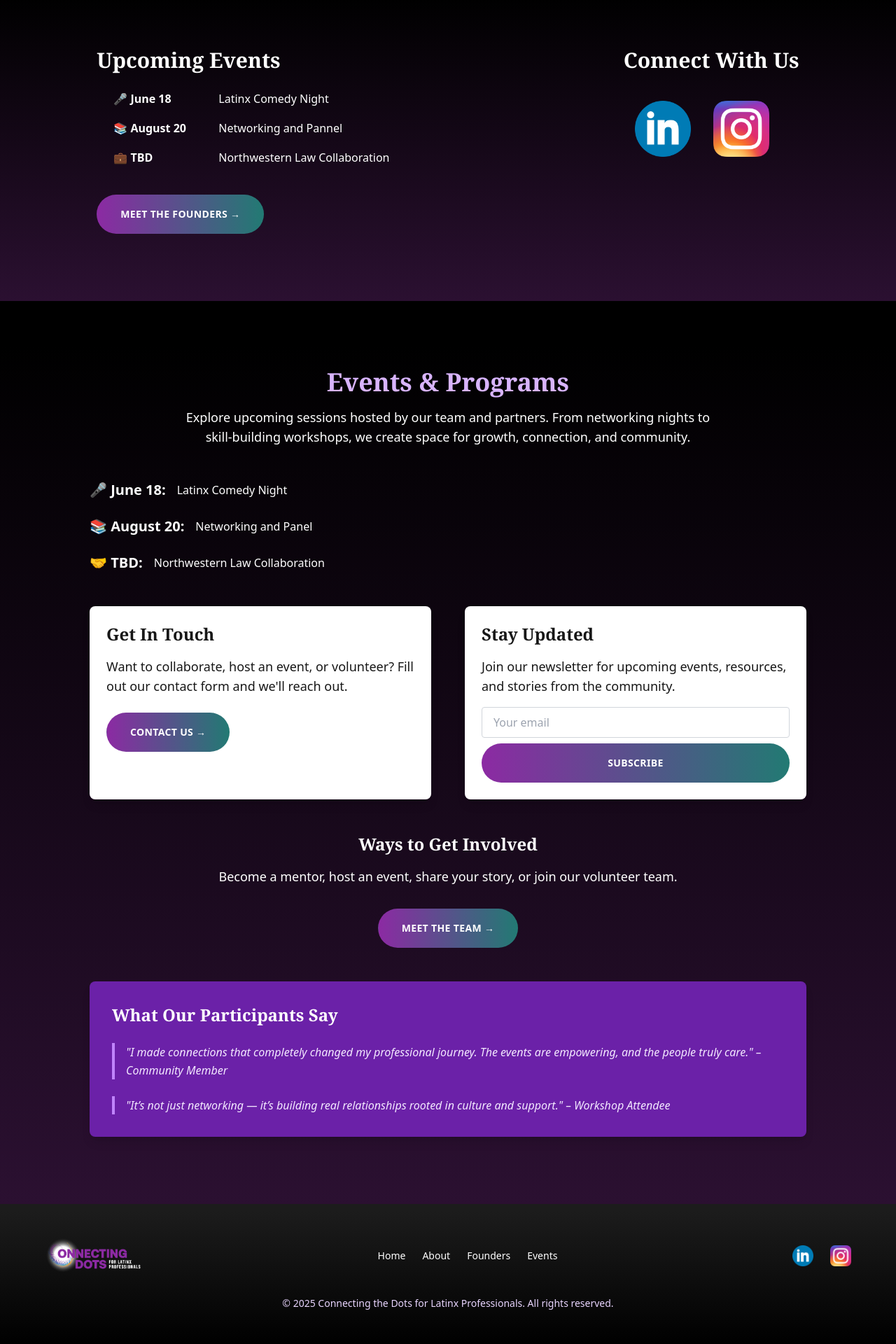
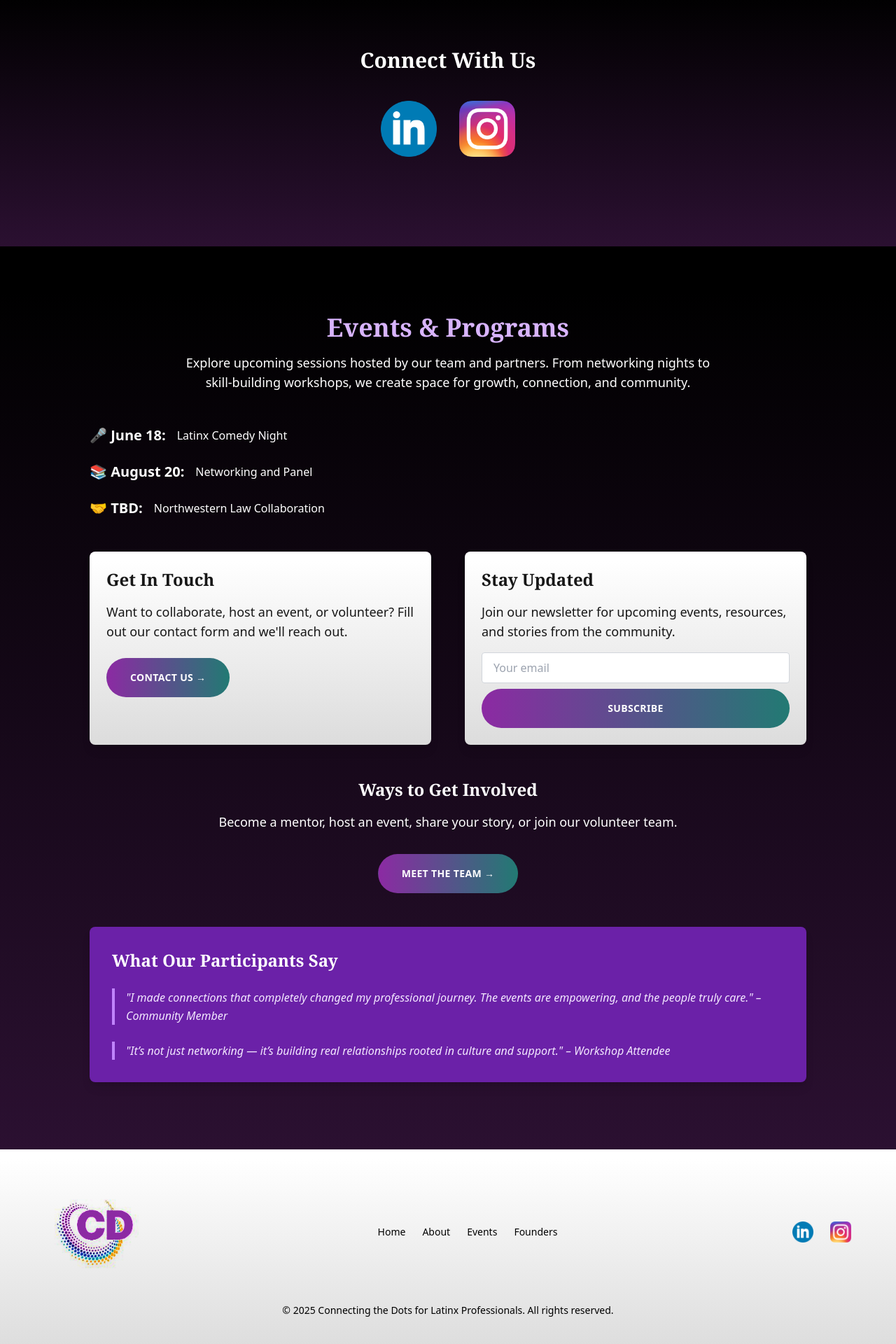
Before and after one commit to NickStrick/Connecting-Dots, a Next.js app: page / in a window 1280 px wide. Shown: the part 4600-6520 px from the top of the page at 70% size. Built offline with nearby package versions, Linux system fonts and the light colour scheme.

Commit message:
Language toggle on several components

```diff
--- a/src/app/components/Events.tsx
+++ b/src/app/components/Events.tsx
@@ -8,7 +8,7 @@ export default function Events() {
   const { language } = useLanguage();
 
   return (
-    <section className="bg-events text-white px-6 py-24 space-y-20">
+    <section className="bg-events text-white px-6 py-24 space-y-20"  id="events">
       <div className="max-w-5xl mx-auto space-y-12">
 
         {/* Section Title */}
@@ -61,7 +61,7 @@ export default function Events() {
         {/* Contact & Newsletter */}
         <div className="grid grid-cols-1 md:grid-cols-2 gap-12">
           <motion.div
-            className="bg-white text-neutral-900 p-6 rounded-lg shadow-lg"
+            className="bg-gradient-white-gray text-neutral-900 p-6 rounded-lg shadow-lg"
             initial={{ opacity: 0, x: -50 }}
             whileInView={{ opacity: 1, x: 0 }}
             viewport={{ once: true }}
@@ -81,7 +81,7 @@ export default function Events() {
           </motion.div>
 
           <motion.div
-            className="bg-white text-neutral-900 p-6 rounded-lg shadow-lg"
+            className="bg-gradient-white-gray text-neutral-900 p-6 rounded-lg shadow-lg"
             initial={{ opacity: 0, x: 50 }}
             whileInView={{ opacity: 1, x: 0 }}
             viewport={{ once: true }}
--- a/src/app/components/Footer.tsx
+++ b/src/app/components/Footer.tsx
@@ -3,7 +3,7 @@ import Link from "next/link";
 import Image from "next/image";
 import LIImg from "../../../public/linkedin.png";
 import instaImg from "../../../public/Instagram.png";
-import CTAImage from "../../../public/CDLargeTranswhitewhole2.png";
+import CTAImage from "../../../public/logoTrans.png";
 
 import { useLanguage } from "../context/LanguageContext";
 
@@ -11,7 +11,7 @@ export default function Footer() {
   const { language } = useLanguage();
 
   return (
-    <footer className="bg-gradient-black-dark text-white px-6 py-12">
+    <footer className="bg-gradient-white-gray text-black px-6 py-12">
       <div className="max-w-6xl mx-auto flex flex-col md:flex-row justify-between items-center space-y-8 md:space-y-0">
 
         {/* Logo */}
@@ -21,18 +21,19 @@ export default function Footer() {
 
         {/* Navigation Links */}
         <div className="flex flex-wrap justify-center gap-6 text-sm font-medium">
-          <Link href="/" className="hover:text-purple-400 transition">
+          <Link href="/" className="hover:text-purple-600 transition">
             {language === 'es' ? 'Inicio' : 'Home'}
           </Link>
-          <Link href="/#About" className="hover:text-purple-400 transition">
+          <Link href="/#About" className="hover:text-purple-600 transition">
             {language === 'es' ? 'Acerca de' : 'About'}
           </Link>
-          <Link href="/founders" className="hover:text-purple-400 transition">
+          <Link href="/#events" className="hover:text-purple-600 transition">
+            {language === 'es' ? 'Eventos' : 'Events'}
+          </Link>
+          <Link href="/founders" className="hover:text-purple-600 transition">
             {language === 'es' ? 'Fundadores' : 'Founders'}
           </Link>
-          <Link href="/#events" className="hover:text-purple-400 transition">
-            {language === 'es' ? 'Eventos' : 'Events'}
-          </Link>
+
         </div>
 
         {/* Social Media */}
@@ -67,7 +68,7 @@ export default function Footer() {
       </div>
 
       {/* Bottom Text */}
-      <div className="mt-8 text-center text-sm text-purple-200">
+      <div className="mt-8 text-center text-sm text-purple-1000">
         &copy; {new Date().getFullYear()} {language === 'es'
           ? 'Conectando los Puntos para Profesionales Latinx. Todos los derechos reservados.'
           : 'Connecting the Dots for Latinx Professionals. All rights reserved.'}
--- a/src/app/components/MobileNavbar.tsx
+++ b/src/app/components/MobileNavbar.tsx
@@ -69,15 +69,28 @@ const MobileNavbar = () => {
         <nav className="md:hidden bg-white w-full shadow-md">
           <ul className="flex flex-col items-start gap-4 px-6 py-4 text-lg font-medium">
   <li>
-              <Link className="nav-btn transition-all" href="/" onClick={() => setOpen(false)}>Home</Link>
+    <Link className="nav-btn transition-all" href="/" onClick={() => setOpen(false)}>
+      {language === 'es' ? 'Inicio' : 'Home'}
+    </Link>
   </li>
   <li>
-              <Link className="nav-btn transition-all" href="/#events" onClick={() => setOpen(false)}>Events</Link>
+    <li>
+    <Link className="nav-btn" href="/#About" onClick={() => setOpen(false)}>
+      {language === 'es' ? 'Acerca de' : 'About'}
+    </Link>
   </li>
+    <Link className="nav-btn transition-all" href="/#events" onClick={() => setOpen(false)}>
+      {language === 'es' ? 'Eventos' : 'Events'}
+    </Link>
+  </li>
+
   <li>
-              <Link className="nav-btn" href="/founders" onClick={() => setOpen(false)}>Founders</Link>
+    <Link className="nav-btn" href="/founders" onClick={() => setOpen(false)}>
+      {language === 'es' ? 'Fundadores' : 'Founders'}
+    </Link>
   </li>
 </ul>
+
 
         </nav>
       )}
--- a/src/app/components/OfferAndResources.tsx
+++ b/src/app/components/OfferAndResources.tsx
@@ -1,11 +1,10 @@
 'use client';
 import { motion } from "framer-motion";
-
 import { useLanguage } from "../context/LanguageContext";
-
 
 export default function OfferAndResources() {
   const { language } = useLanguage();
+
   return (
     <>
       {/* Resources Section */}
@@ -21,9 +20,19 @@ export default function OfferAndResources() {
             visible: { opacity: 1, x: 0 },
           }}
         >
-          <h2 className="text-3xl font-bold text-purple-400 mb-4">Resources</h2>
+          <h2 className="text-3xl font-bold text-purple-400 mb-4">
+            {language === 'es' ? 'Recursos' : 'Resources'}
+          </h2>
           <p className="text-lg">
-            Discover free guides, tools, and inspiration through our <strong>newsletter</strong>, <strong>YouTube channel</strong>, <strong>interviews</strong>, and <strong>podcast appearances</strong>. We also provide access to a variety of content like <strong>articles</strong>, <strong>blogs</strong>, <strong>training modules</strong>, and curated <strong>courses</strong> to support your journey.
+            {language === 'es' ? (
+              <>
+                Descubre guías, herramientas e inspiración gratuitas a través de nuestro <strong>boletín</strong>, <strong>canal de YouTube</strong>, <strong>entrevistas</strong> y <strong>apariciones en podcasts</strong>. También ofrecemos acceso a contenido como <strong>artículos</strong>, <strong>blogs</strong>, <strong>módulos de formación</strong> y <strong>cursos seleccionados</strong> para apoyar tu desarrollo.
+              </>
+            ) : (
+              <>
+                Discover free guides, tools, and inspiration through our <strong>newsletter</strong>, <strong>YouTube channel</strong>, <strong>interviews</strong>, and <strong>podcast appearances</strong>. We also provide access to a variety of content like <strong>articles</strong>, <strong>blogs</strong>, <strong>training modules</strong>, and curated <strong>courses</strong> to support your journey.
+              </>
+            )}
           </p>
         </motion.div>
       </section>
@@ -41,12 +50,32 @@ export default function OfferAndResources() {
             visible: { opacity: 1, x: 0 },
           }}
         >
-          <h2 className="text-3xl font-bold text-purple-400 mb-4">We Offer</h2>
+          <h2 className="text-3xl font-bold text-purple-400 mb-4">
+            {language === 'es' ? 'Lo Que Ofrecemos' : 'We Offer'}
+          </h2>
+
           <p className="text-lg">
-            Our programs include <strong>interactive workshops</strong> and <strong>networking events</strong> designed to foster professional development and meaningful conversations.
+            {language === 'es' ? (
+              <>
+                Nuestros programas incluyen <strong>talleres interactivos</strong> y <strong>eventos de networking</strong> diseñados para fomentar el desarrollo profesional y conversaciones significativas.
+              </>
+            ) : (
+              <>
+                Our programs include <strong>interactive workshops</strong> and <strong>networking events</strong> designed to foster professional development and meaningful conversations.
+              </>
+            )}
           </p>
+
           <p className="text-lg">
-            We are proud to support rising leaders through <strong>mentorship</strong> initiatives like the <strong>Leadership Circle</strong> and our <strong>Ambassador Program</strong> — empowering the next generation of Latinx professionals.
+            {language === 'es' ? (
+              <>
+                Nos enorgullece apoyar a los líderes emergentes a través de iniciativas de <strong>mentoría</strong> como el <strong>Círculo de Liderazgo</strong> y nuestro <strong>Programa de Embajadores</strong> — empoderando a la próxima generación de profesionales Latinx.
+              </>
+            ) : (
+              <>
+                We are proud to support rising leaders through <strong>mentorship</strong> initiatives like the <strong>Leadership Circle</strong> and our <strong>Ambassador Program</strong> — empowering the next generation of Latinx professionals.
+              </>
+            )}
           </p>
         </motion.div>
       </section>
--- a/src/app/founders/page.tsx
+++ b/src/app/founders/page.tsx
@@ -1,76 +1,94 @@
+'use client';
 import Link from "next/link";
 import Image from "next/image";
 
-// Replace with actual image paths in your public folder
 import joseImage from "../../../public/founders/omar.jpg";
 import fernandoImage from "../../../public/founders/fernando.jpg";
-
 import instaImg from "../../../public/Instagram.png";
 import LIImg from "../../../public/linkedin.png";
 
 import Footer from "../components/Footer";
-
 import { useLanguage } from "../context/LanguageContext";
-
 
 export default function FoundersPage() {
   const { language } = useLanguage();
-  return (<>
-    <div className="min-h-screen  text-white">
+
+  return (
+    <>
+      <div className="min-h-screen text-white">
         {/* Hero Section */}
         <div className="bg-gradient-black-dark">
-      <section className="py-20 px-6 sm:px-16 text-center c">
+          <section className="py-20 px-6 sm:px-16 text-center">
             <h1 className="text-4xl sm:text-6xl font-bold hero-title text-white mb-6">
-          Meet Our <span className="hero-highlight">Founders</span>
+              {language === 'es' ? 'Conoce a Nuestros' : 'Meet Our'}{" "}
+              <span className="hero-highlight">
+                {language === 'es' ? 'Fundadores' : 'Founders'}
+              </span>
             </h1>
             <p className="hero-subtitle text-purple-200 max-w-2xl mx-auto">
-          Visionaries behind the movement—dedicated to empowering Latinx professionals through community, culture, and leadership.
+              {language === 'es'
+                ? 'Visionarios detrás del movimiento — dedicados a empoderar a los profesionales Latinx a través de la comunidad, la cultura y el liderazgo.'
+                : 'Visionaries behind the movement—dedicated to empowering Latinx professionals through community, culture, and leadership.'}
             </p>
           </section>
 
           {/* Founders Section */}
           <section className="bg-transparent max-w-5xl mx-auto px-2 sm:px-10 py-12 grid md:grid-cols-2 gap-12">
-        {/* María López */}
+            {/* Founder 1 */}
             <div className="text-center md:text-left">
               <Image
                 src={joseImage}
                 alt="Jose O. Ortiz"
                 className="rounded-full aspect-square shadow-lg mx-auto md:mx-0 mb-4 md:max-h-[400px] md:max-w-[400px] max-h-[280px] max-w-[280px] object-cover"
               />
-          <h2 className="text-2xl sm:text-3xl font-semibold text-highlight mb-2">Jose O. Ortiz
+              <h2 className="text-2xl sm:text-3xl font-semibold text-highlight mb-2">
+                Jose O. Ortiz
                 <a
                   href="https://www.linkedin.com/in/jose-o-ortiz-msc-420670135/"
                   target="_blank"
                   rel="noopener noreferrer"
-                className="text-blue hover:underline person-social-link"
+                  className="text-blue hover:underline person-social-link ml-2"
                 >
-                <Image src={LIImg} alt="LinkedIn" className="w-[30px] h-[30px] active:opacity-40 focus:opacity-50 hover:scale-110 transition-all duration-300 ease-in-out" />
+                  <Image
+                    src={LIImg}
+                    alt="LinkedIn"
+                    className="w-[30px] h-[30px] active:opacity-40 focus:opacity-50 hover:scale-110 transition-all duration-300 ease-in-out"
+                  />
                 </a>
               </h2>
               <p className="text-purple-200 text-lg">
-            Co-founder, Community Organizer, Social Impact Innovator, Leadership Development, Strategic Communication, HACE Emerging Latino Leader
+                {language === 'es'
+                  ? 'Cofundador, Organizador Comunitario, Innovador de Impacto Social, Desarrollo de Liderazgo, Comunicación Estratégica, Líder Emergente Latino de HACE'
+                  : 'Co-founder, Community Organizer, Social Impact Innovator, Leadership Development, Strategic Communication, HACE Emerging Latino Leader'}
               </p>
             </div>
 
-        {/* Carlos Ramirez */}
+            {/* Founder 2 */}
             <div className="text-center md:text-left">
               <Image
                 src={fernandoImage}
                 alt="Fernando Rayas"
                 className="rounded-full aspect-square shadow-lg mx-auto md:mx-0 mb-4 md:max-h-[400px] md:max-w-[400px] max-h-[280px] max-w-[280px] object-cover"
               />
-          <h2 className=" text-2xl sm:text-3xl font-semibold text-highlight mb-2">Fernando Rayas
+              <h2 className="text-2xl sm:text-3xl font-semibold text-highlight mb-2">
+                Fernando Rayas
                 <a
                   href="https://www.linkedin.com/in/fernando-rayas-357aa210/"
                   target="_blank"
                   rel="noopener noreferrer"
-                className="text-blue hover:underline person-social-link"
+                  className="text-blue hover:underline person-social-link ml-2"
                 >
-                <Image src={LIImg} alt="LinkedIn" className="w-[30px] h-[30px] active:opacity-40 focus:opacity-50 hover:scale-110 transition-all duration-300 ease-in-out" />
+                  <Image
+                    src={LIImg}
+                    alt="LinkedIn"
+                    className="w-[30px] h-[30px] active:opacity-40 focus:opacity-50 hover:scale-110 transition-all duration-300 ease-in-out"
+                  />
                 </a>
               </h2>
               <p className="text-purple-200 text-lg">
-            Co-founder, Community Leader, Public Speaker, Mission driven, Council Relations Specialist, Experienced Non-Profit Leader
+                {language === 'es'
+                  ? 'Cofundador, Líder Comunitario, Orador Público, Impulsado por la Misión, Especialista en Relaciones con el Consejo, Líder Experimentado sin Fines de Lucro'
+                  : 'Co-founder, Community Leader, Public Speaker, Mission driven, Council Relations Specialist, Experienced Non-Profit Leader'}
               </p>
             </div>
           </section>
@@ -78,8 +96,10 @@ export default function FoundersPage() {
 
         {/* Contact / Social Section */}
         <section className="text-center py-12 px-6 bg-events">
-        <h2 className="text-3xl font-bold text-white mb-6">Connect With Us</h2>
-        <ul className=" text-lg flex justify-center items-center">
+          <h2 className="text-3xl font-bold text-white mb-6">
+            {language === 'es' ? 'Conéctate con Nosotros' : 'Connect With Us'}
+          </h2>
+          <ul className="text-lg flex justify-center items-center">
             <li className="p-4">
               <a
                 href="https://www.linkedin.com/company/connecting-dots-for-latinx"
@@ -87,7 +107,11 @@ export default function FoundersPage() {
                 rel="noopener noreferrer"
                 className="text-blue hover:underline"
               >
-              <Image src={LIImg} alt="LinkedIn" className="w-20 h-20 active:opacity-40 focus:opacity-50 hover:scale-110 transition-all duration-300 ease-in-out" />
+                <Image
+                  src={LIImg}
+                  alt="LinkedIn"
+                  className="w-20 h-20 active:opacity-40 focus:opacity-50 hover:scale-110 transition-all duration-300 ease-in-out"
+                />
               </a>
             </li>
             <li className="p-4">
@@ -97,7 +121,11 @@ export default function FoundersPage() {
                 rel="noopener noreferrer"
                 className="text-accent hover:underline"
               >
-              <Image src={instaImg} alt="LinkedIn" className="w-20 h-20 active:opacity-40 focus:opacity-50 hover:scale-110 transition-all duration-300 ease-in-out" />
+                <Image
+                  src={instaImg}
+                  alt="Instagram"
+                  className="w-20 h-20 active:opacity-40 focus:opacity-50 hover:scale-110 transition-all duration-300 ease-in-out"
+                />
               </a>
             </li>
           </ul>
@@ -107,7 +135,7 @@ export default function FoundersPage() {
               href="/"
               className="btn-gradient inline-block px-6 py-3 font-semibold rounded transition"
             >
-            ← Back to Home
+              ← {language === 'es' ? 'Volver al Inicio' : 'Back to Home'}
             </Link>
           </div>
         </section>
--- a/src/app/globals.css
+++ b/src/app/globals.css
@@ -140,6 +140,10 @@ p {
     background: linear-gradient(to bottom, var(--bg-dark) 5%, black 100%);
     /* background: linear-gradient(to top, var(--color-purple) 10%, black 90%); */
   }
+  .bg-gradient-white-gray {
+    background: linear-gradient(to bottom, white 5%, rgb(220, 220, 220) 100%);
+    /* background: linear-gradient(to top, var(--color-purple) 10%, black 90%); */
+  }
   .bg-events {
      background: linear-gradient(to bottom, black 5%, var(--bg-purple) 100%);
   }
--- a/src/app/page.tsx
+++ b/src/app/page.tsx
@@ -205,8 +205,8 @@ Empoderemos juntos a los profesionales Latinx a través de una comunidad autént
       {/* Upcoming Events */}
       <section className="bg-events h-full text-white px-6 py-16 sm:py-24 flex flex-col md:flex-row-reverse">
         <div className="max-w-4xl mx-auto" >
-          <h2 className="text-3xl font-bold mb-6">Connect With Us</h2>
-        <ul className=" text-lg flex justify-start items-center mb-4">
+          <h2 className="text-3xl font-bold mb-6"> {language !== 'en' ?  `Conéctate con Nosotros`:`Connect With Us`}</h2>
+        <ul className=" text-lg flex justify-center items-center mb-4">
           <li className="p-4">
             <a
               href="https://www.linkedin.com/company/connecting-dots-for-latinx"
@@ -229,29 +229,6 @@ Empoderemos juntos a los profesionales Latinx a través de una comunidad autént
           </li>
         </ul>
         </div>
-        <div className="max-w-4xl mx-auto" id="events">
-          <h2 className="text-3xl font-bold mb-6">Upcoming Events</h2>
-          <ul className="space-y-4 pl-6" >
-
-            <li className="flex items-center justify-start md:w-[500px]">
-              <strong className="w-[110px] md:w-[150px]">🎤 June 18</strong> <span>Latinx Comedy Night</span>
-            </li>
-            <li className="flex items-center justify-start md:w-[500px]">
-              <strong className="w-[110px] md:w-[150px]">📚 August 20</strong> <span>Networking and Pannel</span>
-            </li>
-            <li className="flex items-center justify-start md:w-[500px]">
-              <strong className="w-[110px] md:w-[150px]">💼 TBD</strong> <span>Northwestern Law Collaboration</span>
-            </li>
-          </ul>
-          <div className="mt-10">
-            <Link
-              href="/founders"
-              className="inline-block btn-gradient font-semibold px-6 py-3 rounded  transition"
-            >
-              Meet the Founders →
-            </Link>
-          </div>
-        </div>
       </section>
       <Events />
       <Footer />
```
Also changed, not shown: public/logoTrans.png (added). Lines whose indentation alone changed are shown as unchanged.
